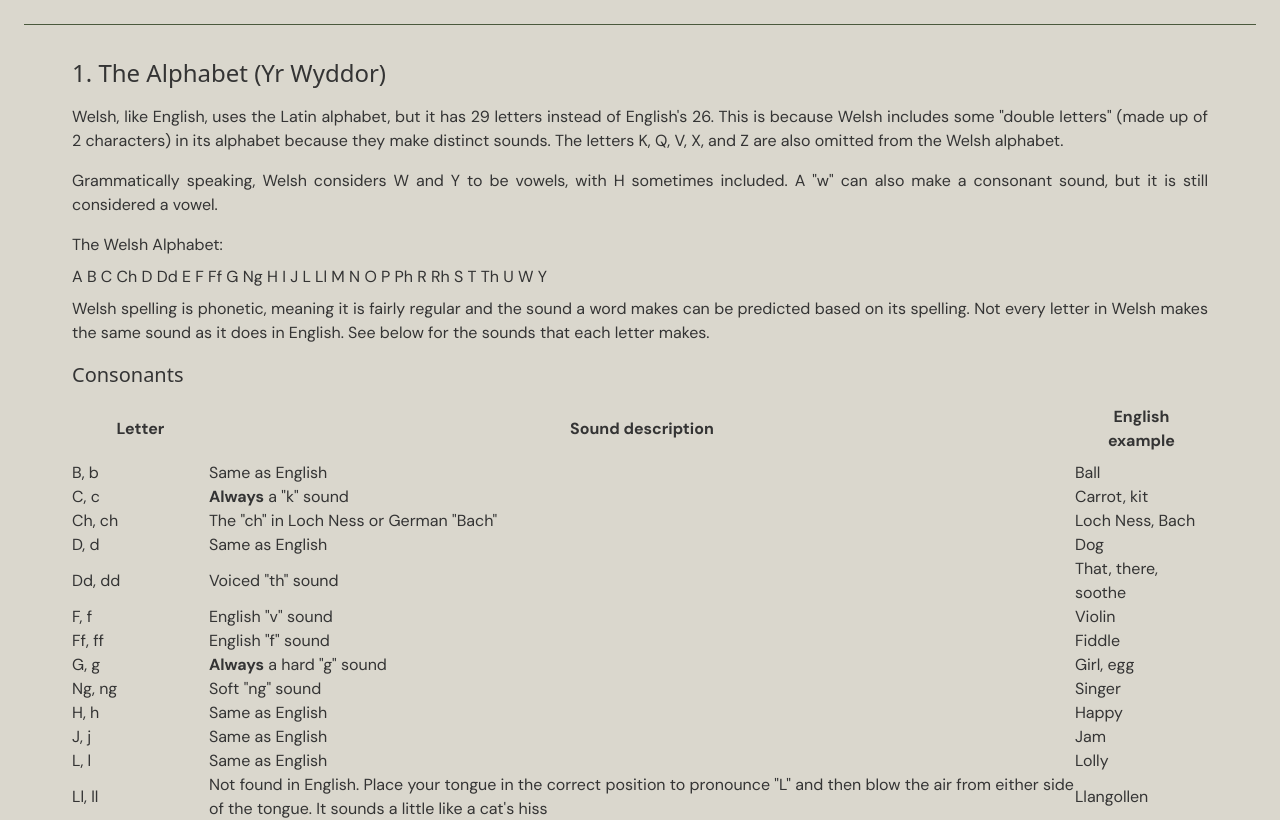
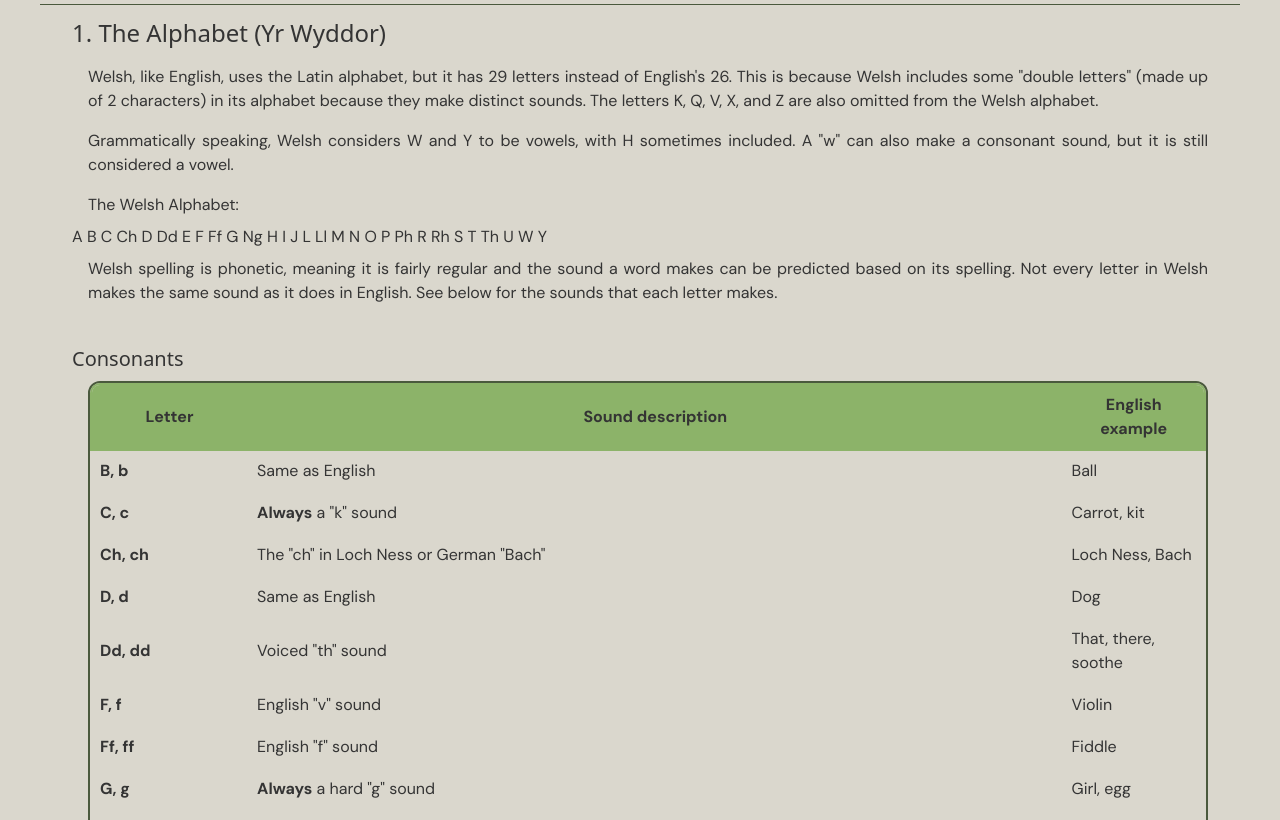
Before and after one commit to cerithf/wrth-sgwrs-v3, a React (Vite) app: page /grammar in a window 1280 px wide. Shown: the part 340-1160 px from the top of the page. Built offline with nearby package versions, Linux system fonts and the light colour scheme; a web font is replaced by a local one.

Commit message:
Enhance grammar page styling: update table and text styles for improved readability

```diff
--- a/src/data/grammar/04 - Nouns.md
+++ b/src/data/grammar/04 - Nouns.md
@@ -2,7 +2,7 @@
 
 ### Grammatical gender
 
-All nouns in Welsh are either masculine or feminine. Unfortunately, there's no way of telling which nouns are feminine and which are masculine, so it is important to learn the gender at the same time as the meaning. You can find the gender of a noun in dictionaries, often words will mark nouns as etiher `g`/`eg` ((enw) gwrywaidd = masculine (noun)) or `b`/`eb` ((enw) benywaidd = feminine (noun)). There are a handful of nouns, like "cwpan" (cup) which can be treated as masculine or feminine with no difference in meaning, it is simply up to the speaker. Often dictionaries will either pick masculine or feminine for these nouns, or mark them as `g/b`/`eg/b`. You can search a word on the Dictionary page on _Wrth Sgwrs_ to see if a word is masculine or feminine 👈🏼
+All nouns in Welsh are either masculine or feminine. Unfortunately, there's no way of telling which nouns are feminine and which are masculine, so it is important to learn the gender at the same time as the meaning. You can find the gender of a noun in dictionaries, often words will mark nouns as etiher `g`/`eg` ((enw) gwrywaidd = masculine (noun)) or `b`/`eb` ((enw) benywaidd = feminine (noun)). There are a handful of nouns, like "cwpan" (cup) which can be treated as masculine or feminine with no difference in meaning, it is simply up to the speaker. Often dictionaries will either pick masculine or feminine for these nouns, or mark them as `g/b` or `eg/b`. You can search a word on the <a href="/dictionary">Dictionary page on _Wrth Sgwrs_</a> to see if a word is masculine or feminine 👈🏼
 
 Since Welsh has no word for "it", we refer to nouns as "he" or "she" depending on the noun's gender:
 
--- a/src/data/grammar/10 - Mutations.md
+++ b/src/data/grammar/10 - Mutations.md
@@ -68,6 +68,8 @@ The consonants ll and rh are an exception to this rule:
 - ‘y nawfed’ (the ninth), y ddegfed’ (the tenth),
 - ‘y ddeuddegfed’ (the twelfth), ‘y bymthegfed’ (the fifteenth),
 - ‘yr ugeinfed’ (the twentieth), ‘y ganfed’ (the hundredth)
+
+<hr />
 
 - y bumed ferch - the fifth girl
 - y ddegfed gân; - the tenth song
@@ -164,7 +166,7 @@ The consonants ‘ll’ and ‘rh’ are exceptions to this rule
 - Mae rhaid i’r plant fynd i’r gwely’n gynnar. – The children will have to go to bed early.
 - Does dim rhaid iddi hi dalu’r bil trydan heddiw. – She doesn't need to pay the electricity bill today.
 
-###### 16. In negative forms of ‘short’ verbs in the Past and Future Tenses - except those verbs which begin with c, p or t (see Rules 6 and 7 under Aspirate Mutation)
+###### 16. In negative forms of ‘short’ verbs in the Past and Future Tenses - except those verbs which begin with c, p or t (see Rules 6 and 7 under Aspirate Mutation)
 
 - Ddarllenais i ddim papur ddoe. - I didn’t read a paper yesterday.
 - Welodd hi mo’r ffilm. - She didn’t see the film.
@@ -174,7 +176,7 @@ The consonants ‘ll’ and ‘rh’ are exceptions to this rule
 - Ddarllenaist ti’r papur ddoe? - Did you read the paper yesterday?
 - Welodd hi’r ffilm? - Did she see the film?
 
-###### 18. In the indefinite object of ‘short’ verbs in the Past and FutureTenses - (i.e the first word afer the subject)
+###### 18. In the indefinite object of ‘short’ verbs in the Past and Future Tenses - (i.e the first word afer the subject)
 
 - llyfr - Fe ddarllenais i lyfr da. - I read a good book.
 - car - Mi brynan nhw gar newydd y flwyddyn nesa’. - They’ll buy a new car next year.
--- a/src/index.css
+++ b/src/index.css
@@ -106,16 +106,61 @@ p {
 
 /* GRAMMAR PAGE STYLING */
 
-.GrammarPage h2 {
-  @apply text-center;
+/* tables */
+.grammar-page table {
+  @apply border-2 border-theme-dark-green rounded-xl ml-4;
+  border-collapse: separate;
+
+  th {
+    @apply bg-theme-green outline-2 outline-theme-green;
+  }
+
+  th:nth-child(1) {
+    @apply rounded-tl-lg;
+  }
+
+  th:nth-last-child(1) {
+    @apply rounded-tr-lg;
+  }
+
+  th,
+  td {
+    @apply p-2;
+  }
+
+  td:nth-child(1) {
+    @apply font-bold;
+  }
 }
 
-.GrammarPage h2,
-.GrammarPage h3 {
-  @apply pt-8;
+/* text styling */
+.grammar-page {
+  h6 {
+    @apply font-bold text-lg leading-tight;
+  }
+
+  ul {
+    list-style-type: disc;
+    @apply ml-4 pl-4;
+  }
+
+  hr {
+    @apply mx-4 my-1 text-theme-dark-green;
+  }
+
+  p {
+    @apply ml-4;
+  }
+
+  h3 {
+    @apply mt-6;
+  }
+
+  code {
+    @apply font-bold;
+  }
+
+  a {
+    @apply font-bold text-theme-dark-green underline;
+  }
 }
-
-.GrammarPage td,
-th {
-  @apply p-2 max-w-lg;
-}
```
